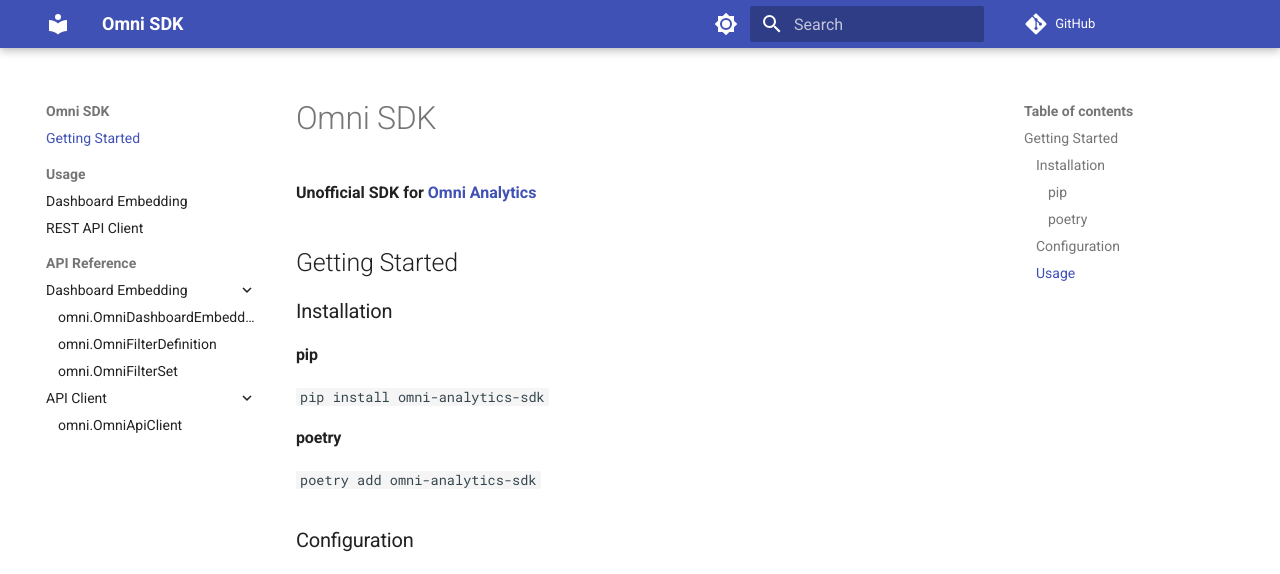
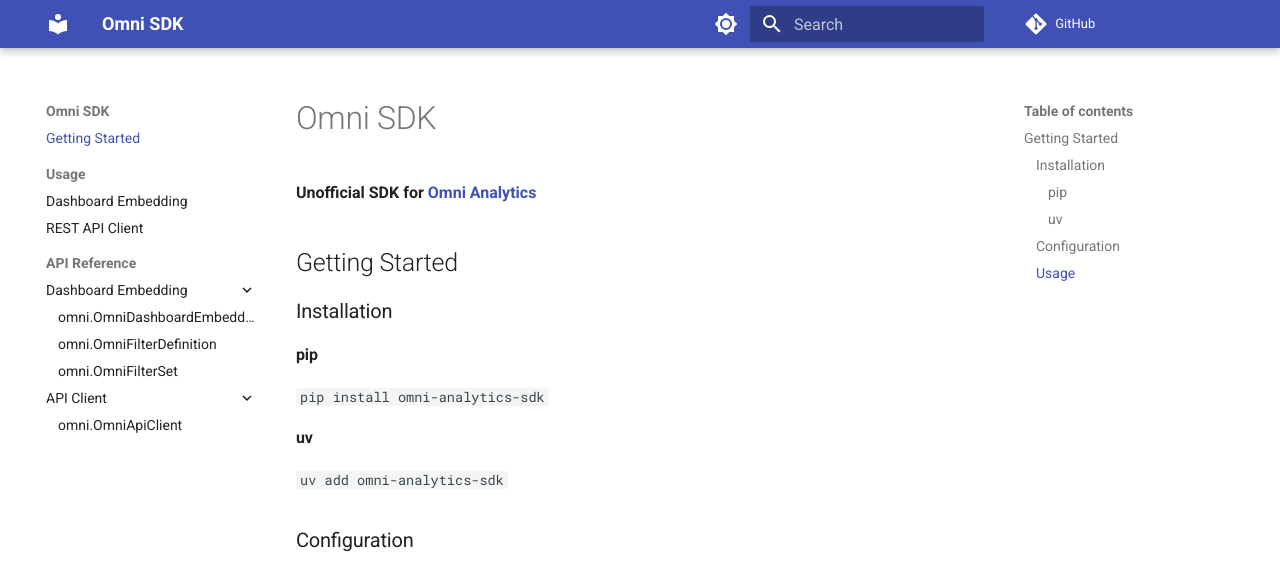
Before and after one commit to camoag/omni-sdk, an MkDocs documentation site: the page built from docs/index.md, in a window 1280 px wide and 1258 px high. Shown: the top 574 px of the window. Built offline with MkDocs 1.6.1 and Material for MkDocs 9.7.7, drawn with Linux system fonts in a browser that asks for light colours; comment, search, counter and statistics services are not loaded; the version menu is left out.

Commit message:
This is out of date, given we switched to uv instead of poetry

```diff
--- a/docs/index.md
+++ b/docs/index.md
@@ -10,9 +10,9 @@
 
 `pip install omni-analytics-sdk`
 
-#### poetry
+#### uv
 
-`poetry add omni-analytics-sdk`
+`uv add omni-analytics-sdk`
 
 ### Configuration
 
```
Also changed, not shown: README.md (+1 -1 lines).
